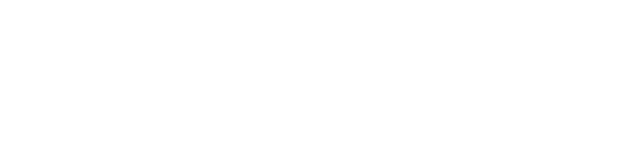
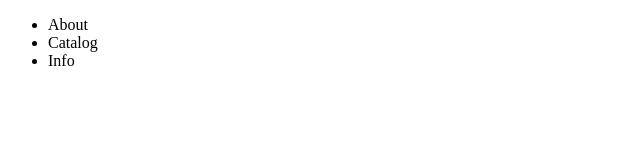
Before and after one commit to TomazJaksa/GitKrakenRepository, a plain HTML site: page index.html in a window 1280 px wide. Shown: the whole page, without its empty margins (0-640 px from the left). Drawn offline with Linux system fonts and the light colour scheme.

Commit message:
Created an "ul" tag.

```diff
--- a/index.html
+++ b/index.html
@@ -5,7 +5,11 @@
     </head>
     <body>
       <nav>
-
+        <ul>
+          <li>About</li>
+          <li>Catalog</li>
+          <li>Info</li>
+        </ul>
       </nav>
       <main>
 
```
